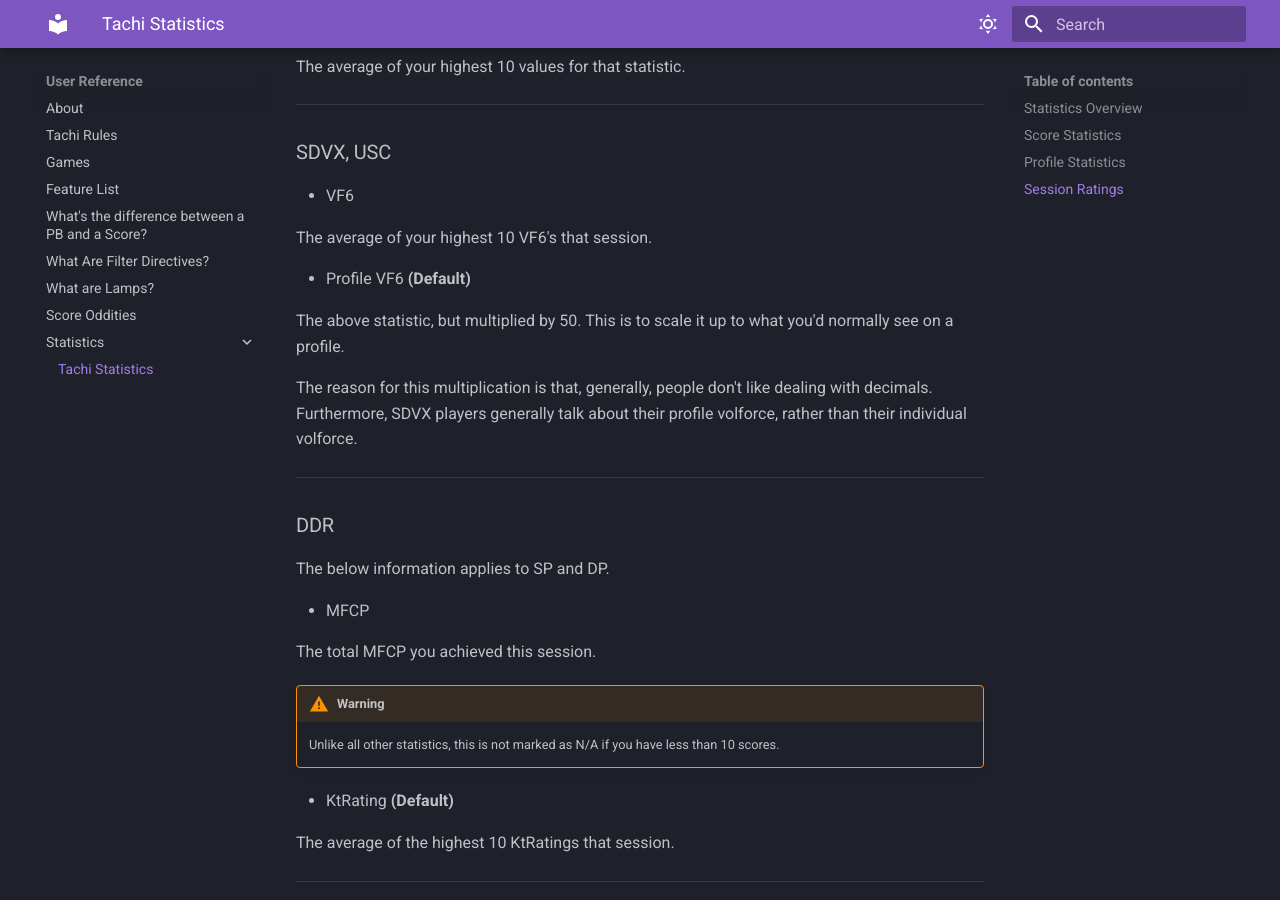
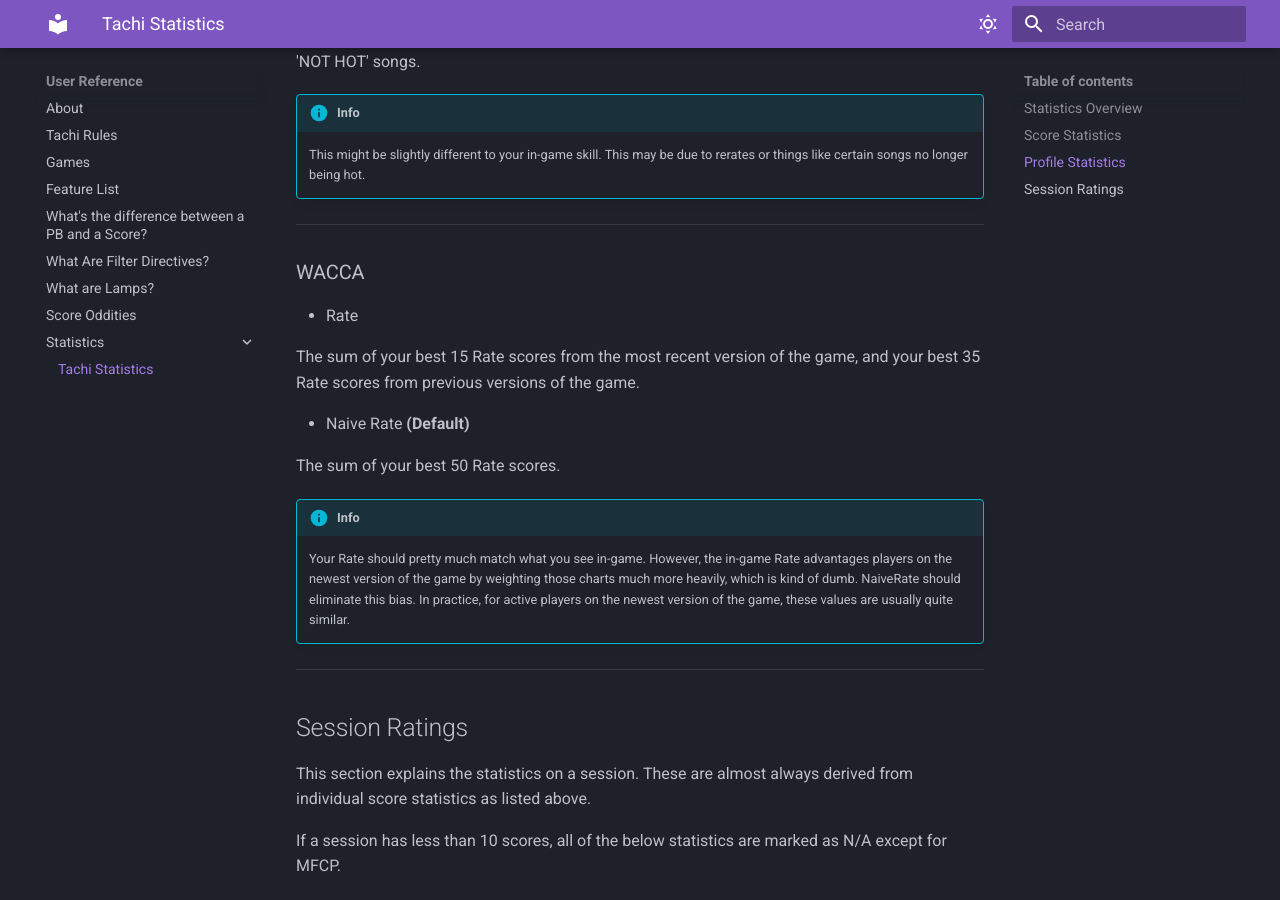
Before and after one commit to zkrising/Tachi, an MkDocs documentation site: the page built from docs/docs/user/stats/tachi.md, in a window 1280 px wide and 900 px high, scrolled down 9151 px. Built offline with MkDocs 1.6.1 and Material for MkDocs 9.7.7, drawn with Linux system fonts in a browser that asks for light colours; some of the changed text lies outside the part shown.

Commit message:
add info about WACCA stats

```diff
--- a/docs/docs/user/stats/tachi.md
+++ b/docs/docs/user/stats/tachi.md
@@ -257,7 +257,9 @@
 it punishes low-accuracy scores heavily.
 
 Scores below 90% are heavily nerfed. Timing is rewarded
-significantly. Clear type is ignored. -->
+significantly. Clear type is ignored.
+
+***** -->
 
 ### KtRating (MÚSECA)
 
@@ -286,6 +288,8 @@
 
 Scores below 900k are heavily nerfed. Timing is rewarded
 significantly. Clear type is ignored.
+
+*****
 
 ### Sieglinde (BMS)
 
@@ -332,6 +336,8 @@
 
 	For 14K, no tables are currently supported.
 
+*****
+
 ### Rating (CHUNITHM)
 
 - **Default for CHUNITHM**
@@ -353,6 +359,8 @@
 	I don't play CHUNITHM, so I don't really know the
 	implementation flaws of this algorithm for individual
 	scores.
+
+*****
 
 ### Skill (Gitadora)
 
@@ -384,6 +392,28 @@
 
 	Where P is the users percent, and L is the level
 	of the chart.
+
+*****
+
+### Rate (WACCA)
+
+- **Default for WACCA**
+
+Pros:
+
+- Built-in to the game.
+- Generally well-understood by players.
+- Uses the game's internal precise chart rating.
+
+Cons:
+
+- Significant favors good performance on charts released in
+  the most recent version of the game.
+- Uses wide cutoffs that don't reward AMs over SSS+.
+
+Although a better score statistic could be implemented, Rate
+is preferred since it is well-understood and can get the job
+done.
 
 *****
 
@@ -486,6 +516,29 @@
 
 *****
 
+### WACCA
+
+- Rate
+
+The sum of your best 15 Rate scores from the most recent
+version of the game, and your best 35 Rate scores from
+previous versions of the game.
+
+- Naive Rate **(Default)**
+
+The sum of your best 50 Rate scores.
+
+!!! info
+	Your Rate should pretty much match what you see
+	in-game. However, the in-game Rate advantages players on
+	the newest version of the game by weighting those charts
+	much more heavily, which is kind of dumb. NaiveRate
+	should eliminate this bias. In practice, for active
+	players on the newest version of the game, these values
+	are usually quite similar.
+
+*****
+
 ## Session Ratings
 
 This section explains the statistics on a session.
@@ -549,6 +602,8 @@
 
 The average of the highest 10 KtRatings that session.
 
+*****
+
 ### BMS
 
 The below information applies to both 7K and 14K.
@@ -557,11 +612,15 @@
 
 The average of the highest 10 Sieglinde ratings that session.
 
+*****
+
 ### CHUNITHM
 
 - Naive Rating **(Default)**
 
 The average of the highest 10 ratings that session.
+
+*****
 
 ### GITADORA
 
@@ -577,4 +636,12 @@
 	free to report it as an issue if you think it
 	should be added.
 
+*****
+
+### WACCA
+
+- Rate **(Default)**
+
+The average of the highest 10 Rates achieved that session.
+
 [^1]: Skill is obviously very loosely used here. If there was a consensus on what "skill" something was, we would already have a perfect rating algorithm.
```
